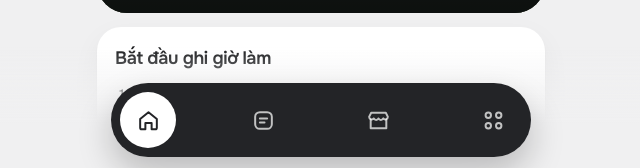
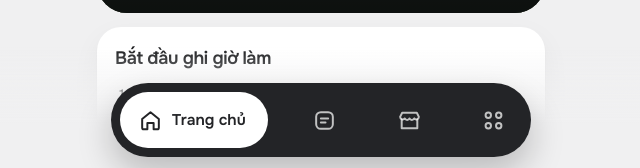
Before and after one commit to longnv-2502-work/arubaito, a website: page docs/index.html in a window 1280 px wide. Shown: the part 631-799 px from the top of the page, without its empty margins (319-959 px from the left). Drawn offline with Linux system fonts and the light colour scheme.

Commit message:
Thanh tab: tab đang chọn hiện icon kèm chữ trong viên thuốc trắng
Co-Authored-By: Claude Opus 5.5 <noreply@anthropic.com>

```diff
--- a/docs/index.html
+++ b/docs/index.html
@@ -370,11 +370,15 @@ svg{flex:none}
 .tabfade{position:fixed;left:0;right:0;bottom:0;z-index:29;height:calc(var(--tab-gap) + 110px);pointer-events:none;background:linear-gradient(to bottom,transparent,var(--bg) 62%)}
 .tabbar{position:fixed;z-index:30;left:50%;bottom:var(--tab-gap);transform:translateX(-50%);width:min(calc(100% - 32px),420px);
   height:74px;padding:0 9px;border-radius:999px;background:var(--tabbar);display:flex;align-items:center;justify-content:space-between;box-shadow:0 16px 34px rgb(0 0 0 / .22)}
-.tab{position:relative;width:56px;height:56px;border-radius:50%;display:grid;place-items:center;color:rgb(255 255 255 / .72)}
+.tab{position:relative;display:flex;align-items:center;justify-content:center;height:56px;min-width:56px;padding:0 15.5px;border-radius:999px;
+  color:rgb(255 255 255 / .72);transition:background .25s ease,color .25s ease,padding .25s ease}
+.tab .ti{position:relative;display:grid}
 .tab svg{width:25px;height:25px}
-.tab.on{background:var(--tab-on);color:var(--tab-on-ink)}
-.tab.badged::after{content:"";position:absolute;top:9px;right:9px;width:10px;height:10px;border-radius:50%;background:var(--red);box-shadow:0 0 0 2px var(--tabbar)}
-.tab.on.badged::after{box-shadow:0 0 0 2px var(--tab-on)}
+.tl{max-width:0;opacity:0;overflow:hidden;white-space:nowrap;font-size:15.5px;font-weight:600;transition:max-width .3s cubic-bezier(.2,.8,.2,1),opacity .2s ease,margin .3s ease}
+.tab.on{background:var(--tab-on);color:var(--tab-on-ink);padding:0 22px 0 18px}
+.tab.on .tl{max-width:96px;opacity:1;margin-left:9px}
+.tab.badged .ti::after{content:"";position:absolute;top:-3px;right:-4px;width:10px;height:10px;border-radius:50%;background:var(--red);box-shadow:0 0 0 2px var(--tabbar)}
+.tab.on.badged .ti::after{box-shadow:0 0 0 2px var(--tab-on)}
 
 /* ---------- sheets ---------- */
 .sheet{position:fixed;inset:0;z-index:60;display:flex;align-items:flex-end;justify-content:center}
@@ -462,10 +466,10 @@ select.in-r{text-align-last:right;color:var(--ink-2);padding-right:2px;cursor:po
 
 <div class="tabfade" aria-hidden="true"></div>
 <nav class="tabbar" aria-label="Điều hướng">
-  <button class="tab" data-tab="week" id="tab-week" aria-label="Tuần"><svg viewBox="0 0 24 24" fill="none" stroke="currentColor" stroke-width="1.9" stroke-linecap="round" stroke-linejoin="round"><path d="M4 10.5L12 4l8 6.5V19a1.5 1.5 0 0 1-1.5 1.5H15v-6H9v6H5.5A1.5 1.5 0 0 1 4 19z"/></svg></button>
-  <button class="tab" data-tab="month" id="tab-month" aria-label="Tháng"><svg viewBox="0 0 24 24" fill="none" stroke="currentColor" stroke-width="1.9" stroke-linecap="round" stroke-linejoin="round"><rect x="4" y="4" width="16" height="16" rx="4.5"/><path d="M8.5 10h7M8.5 14h4.5"/></svg></button>
-  <button class="tab" data-tab="shops" id="tab-shops" aria-label="Quán"><svg viewBox="0 0 24 24" fill="none" stroke="currentColor" stroke-width="1.9" stroke-linecap="round" stroke-linejoin="round"><path d="M4.5 11v8.5h15V11"/><path d="M3 8.5L5 4.5h14l2 4a2.5 2.5 0 0 1-4.5 1.5 2.5 2.5 0 0 1-4.5 0 2.5 2.5 0 0 1-4.5 0A2.5 2.5 0 0 1 3 8.5z"/></svg></button>
-  <button class="tab" data-tab="settings" id="tab-settings" aria-label="Cài đặt"><svg viewBox="0 0 24 24" fill="none" stroke="currentColor" stroke-width="1.9" stroke-linecap="round" stroke-linejoin="round"><circle cx="7" cy="7" r="2.6"/><circle cx="17" cy="7" r="2.6"/><circle cx="7" cy="17" r="2.6"/><circle cx="17" cy="17" r="2.6"/></svg></button>
+  <button class="tab" data-tab="week" id="tab-week" aria-label="Trang chủ"><span class="ti"><svg viewBox="0 0 24 24" fill="none" stroke="currentColor" stroke-width="1.9" stroke-linecap="round" stroke-linejoin="round"><path d="M4 10.5L12 4l8 6.5V19a1.5 1.5 0 0 1-1.5 1.5H15v-6H9v6H5.5A1.5 1.5 0 0 1 4 19z"/></svg></span><span class="tl">Trang chủ</span></button>
+  <button class="tab" data-tab="month" id="tab-month" aria-label="Tháng"><span class="ti"><svg viewBox="0 0 24 24" fill="none" stroke="currentColor" stroke-width="1.9" stroke-linecap="round" stroke-linejoin="round"><rect x="4" y="4" width="16" height="16" rx="4.5"/><path d="M8.5 10h7M8.5 14h4.5"/></svg></span><span class="tl">Tháng</span></button>
+  <button class="tab" data-tab="shops" id="tab-shops" aria-label="Quán"><span class="ti"><svg viewBox="0 0 24 24" fill="none" stroke="currentColor" stroke-width="1.9" stroke-linecap="round" stroke-linejoin="round"><path d="M4.5 11v8.5h15V11"/><path d="M3 8.5L5 4.5h14l2 4a2.5 2.5 0 0 1-4.5 1.5 2.5 2.5 0 0 1-4.5 0 2.5 2.5 0 0 1-4.5 0A2.5 2.5 0 0 1 3 8.5z"/></svg></span><span class="tl">Quán</span></button>
+  <button class="tab" data-tab="settings" id="tab-settings" aria-label="Cài đặt"><span class="ti"><svg viewBox="0 0 24 24" fill="none" stroke="currentColor" stroke-width="1.9" stroke-linecap="round" stroke-linejoin="round"><circle cx="7" cy="7" r="2.6"/><circle cx="17" cy="7" r="2.6"/><circle cx="7" cy="17" r="2.6"/><circle cx="17" cy="17" r="2.6"/></svg></span><span class="tl">Cài đặt</span></button>
 </nav>
 
 <div class="sheet" id="sheet" hidden>
--- a/docs/sw.js
+++ b/docs/sw.js
@@ -1,5 +1,5 @@
 // Offline cache for Sổ giờ Arubaito. VERSION is stamped by scripts/build.mjs on every build.
-const VERSION = '20261005182443';
+const VERSION = '20261005182648';
 const CACHE = 'arubaito-' + VERSION;
 const CORE = ['./', './index.html', './manifest.webmanifest', './icons/icon-192.png', './icons/icon-512.png', './icons/apple-touch-icon.png'];
 
```
Also changed, not shown: src/app.html (+12 -8 lines).
